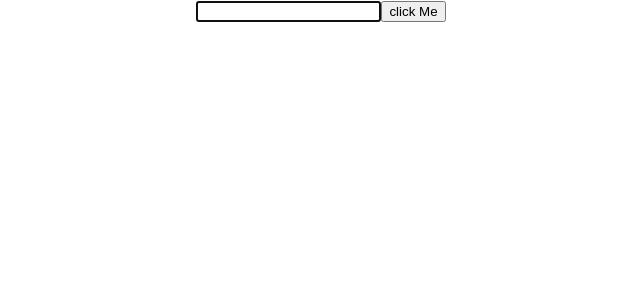
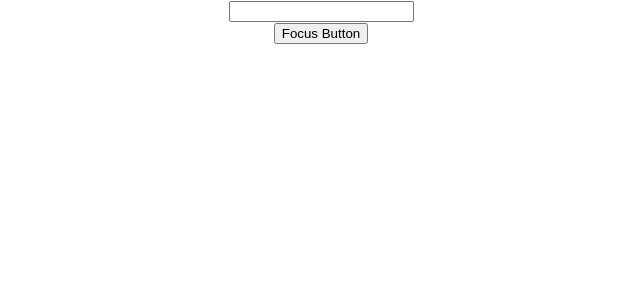
Before and after one commit to sekhar18virat/reactLearning, a React (Create React App) app: page / in a window 1280 px wide. Shown: the top 300 px of the page, without its empty margins (319-959 px from the left). Built offline with nearby package versions, Linux system fonts and the light colour scheme.

Commit message:
Forwading refs to child component using ReactForward ref

```diff
--- a/src/App.js
+++ b/src/App.js
@@ -12,6 +12,7 @@ import Form from './components/FormValue';
 import FormValue from './components/FormValue';
 import ReactFragments from './components/ReactFragments';
 import RefsUsage from './components/RefsUsage';
+import Frchild from './components/Frchild';
 function App() {
   return (
     <div className="App">
@@ -23,7 +24,8 @@ function App() {
  {/* console.log("Calling form ") */}
  {/* <FormValue /> */}
  {/* <ReactFragments /> */}
- <RefsUsage />
+ {/* <RefsUsage /> */}
+ <Frchild />
       {/* <Message /> */}
       {/* <Greet name = "sekhar" value = "sekhar"/>
       <Greet name = "react" value = "react"/>
--- /dev/null
+++ b/src/components/FrParent.js
@@ -0,0 +1,20 @@
+import React from 'react'
+
+// function FrParent() {
+//   return (
+//     <div>
+//       <input type = "text" />
+//     </div>
+//   )
+// }
+
+const FrParent = React.forwardRef((props, ref) => {
+      return (
+    <div>
+      <input type = "text" ref = {ref}/>
+    </div>
+  )
+}
+)
+
+export default FrParent
--- /dev/null
+++ b/src/components/Frchild.js
@@ -0,0 +1,23 @@
+import React, { Component } from 'react'
+import FrParent from './FrParent'
+
+ class Frchild extends Component {
+    constructor(props) {
+      super(props)
+      this.focusRef = React.createRef();
+    }
+
+    createFocus =() =>{
+        this.focusRef.current.focus()
+    }
+  render() {
+    return (
+      <div>
+        <FrParent ref = {this.focusRef}/>
+        <button onClick={this.createFocus}>Focus Button </button>
+      </div>
+    )
+  }
+}
+
+export default Frchild
```
